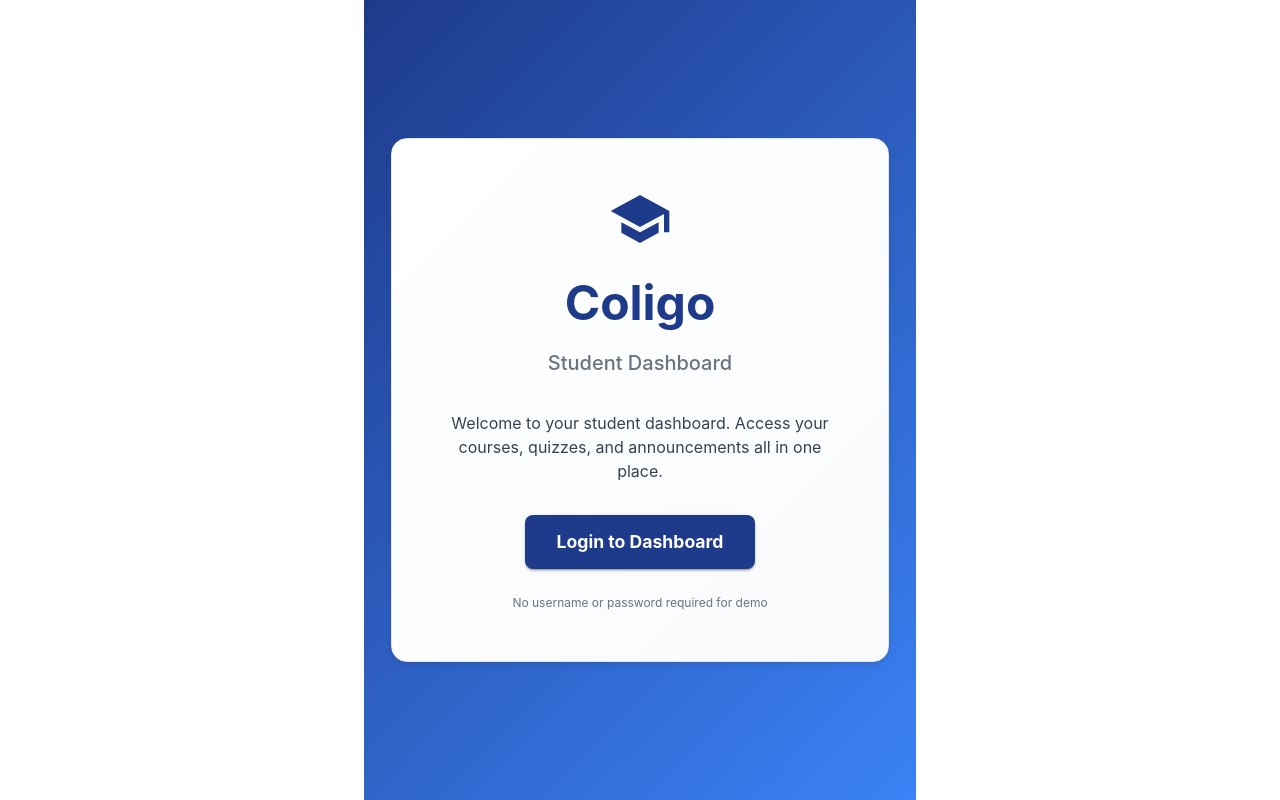
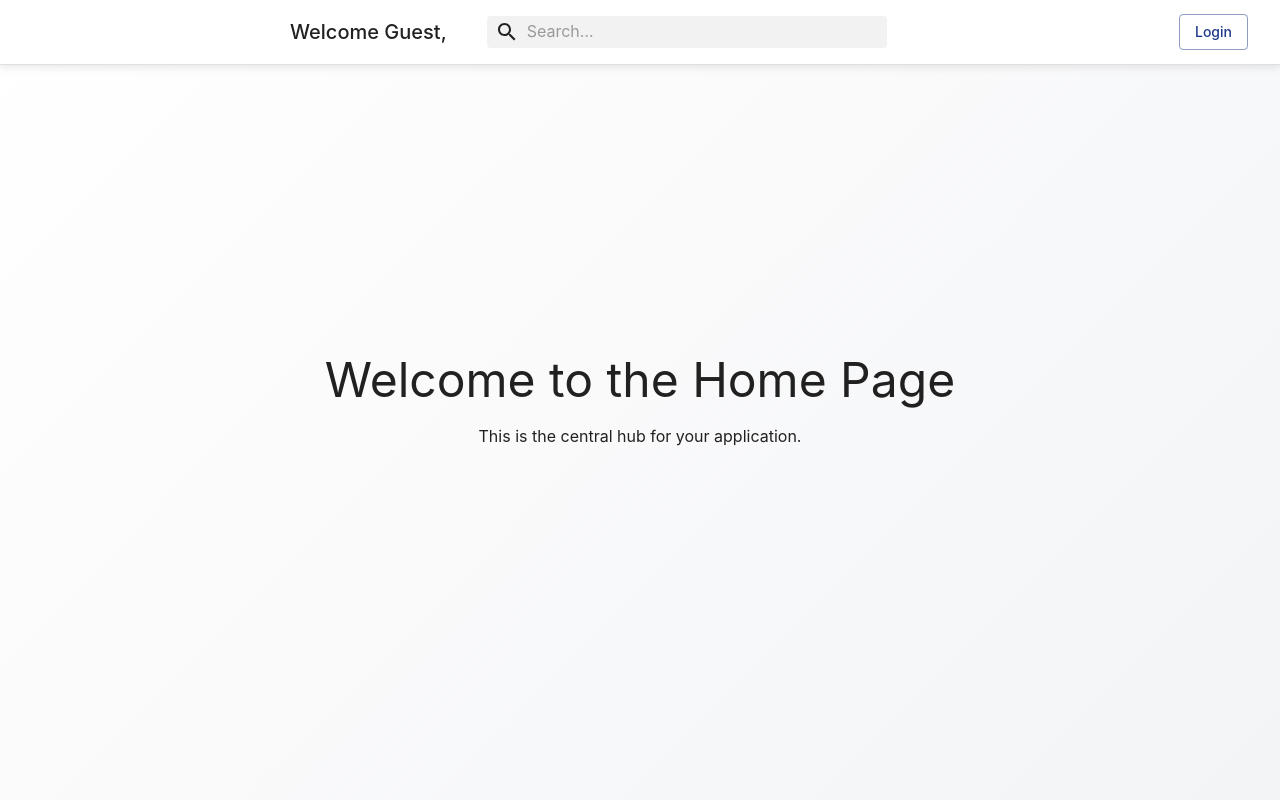
Before and after one commit to Esraa-mohamed1/Anyware-Elearning-ReactDash, a React (Create React App) app: page / in a window 1280 px wide. Built offline with nearby package versions, Linux system fonts and the light colour scheme; no server answers.

Commit message:
added the header to the home page and dashboard, added the logo to the header, and made some style changes

```diff
--- a/src/App.tsx
+++ b/src/App.tsx
@@ -5,7 +5,7 @@ import { ThemeProvider, createTheme } from '@mui/material/styles';
 import CssBaseline from '@mui/material/CssBaseline';
 import { store } from './store';
 import RequireAuth from './components/common/RequireAuth';
-import LoginPage from './features/auth/LoginPage';
+import HomePage from './features/home/HomePage';
 import Dashboard from './features/dashboard/Dashboard';
 import AnnouncementsPage from './features/announcements/AnnouncementsPage';
 import QuizzesPage from './features/quizzes/QuizzesPage';
@@ -40,7 +40,9 @@ function App() {
         <CssBaseline />
         <Router>
           <Routes>
-            <Route path="/" element={<LoginPage />} />
+            {/* Home page now shows Header + Login/Logout button */}
+            <Route path="/" element={<HomePage />} />
+
             <Route
               path="/dashboard"
               element={
@@ -65,7 +67,8 @@ function App() {
                 </RequireAuth>
               }
             />
-            {/* Redirect all undefined routes to the home page */}
+
+            {/* Redirect any unknown route to home */}
             <Route path="*" element={<Navigate to="/" replace />} />
           </Routes>
         </Router>
--- a/src/components/layout/Header.tsx
+++ b/src/components/layout/Header.tsx
@@ -3,109 +3,119 @@ import {
   AppBar,
   Toolbar,
   Typography,
-  InputBase,
+  Box,
+  IconButton,
   Badge,
   Avatar,
-  Box,
-  styled,
+  Button,
+  InputBase,
 } from '@mui/material';
-import {
-  Search as SearchIcon,
-  Notifications as NotificationsIcon,
-  Mail as MailIcon,
-} from '@mui/icons-material';
+import { Notifications, Mail, Search } from '@mui/icons-material';
+import { styled, alpha } from '@mui/material/styles';
 import { useAuth } from '../../hooks/useAuth';
+import { useNavigate } from 'react-router-dom';
 
-const drawerWidth = 240;
+const StyledAppBar = styled(AppBar)(({ theme }) => ({
+  backgroundColor: theme.palette.background.paper,
+  color: theme.palette.text.primary,
+  boxShadow: '0px 2px 8px rgba(0,0,0,0.1)',
+  borderBottom: `1px solid ${theme.palette.divider}`,
+}));
 
-const StyledAppBar = styled(AppBar)({
-  width: `calc(100% - ${drawerWidth}px)`,
-  marginLeft: drawerWidth,
-  backgroundColor: 'white',
-  color: '#374151',
-  boxShadow: '0 1px 3px rgba(0,0,0,0.1)',
-});
+const StyledToolbar = styled(Toolbar)(() => ({
+  paddingLeft: '290px !important',
+  paddingRight: '16px !important',
+  minHeight: 64,
+}));
 
-const Search = styled('div')(({ theme }) => ({
+const SearchBox = styled('div')(({ theme }) => ({
   position: 'relative',
   borderRadius: theme.shape.borderRadius,
-  backgroundColor: '#f3f4f6',
-  marginRight: theme.spacing(2),
-  marginLeft: 0,
+  backgroundColor: alpha(theme.palette.common.black, 0.05),
+  '&:hover': {
+    backgroundColor: alpha(theme.palette.common.black, 0.1),
+  },
+  marginLeft: theme.spacing(2),
   width: '100%',
-  [theme.breakpoints.up('sm')]: {
-    marginLeft: theme.spacing(3),
-    width: 'auto',
-  },
+  maxWidth: 400,
+  display: 'flex',
+  alignItems: 'center',
+  paddingLeft: theme.spacing(1),
 }));
 
-const SearchIconWrapper = styled('div')(({ theme }) => ({
-  padding: theme.spacing(0, 2),
-  height: '100%',
-  position: 'absolute',
-  pointerEvents: 'none',
-  display: 'flex',
-  alignItems: 'center',
-  justifyContent: 'center',
-  color: '#6b7280',
-}));
-
-const StyledInputBase = styled(InputBase)(({ theme }) => ({
-  color: 'inherit',
-  '& .MuiInputBase-input': {
-    padding: theme.spacing(1, 1, 1, 0),
-    paddingLeft: `calc(1em + ${theme.spacing(4)})`,
-    transition: theme.transitions.create('width'),
-    width: '100%',
-    [theme.breakpoints.up('md')]: {
-      width: '20ch',
-    },
-  },
+const StyledInput = styled(InputBase)(({ theme }) => ({
+  marginLeft: theme.spacing(1),
+  flex: 1,
 }));
 
 const Header: React.FC = () => {
-  const { user } = useAuth();
+  const { user, login, logout, isAuthenticated } = useAuth();
+  const navigate = useNavigate();
+
+  const handleLogin = () => {
+    login({ id: '1', name: 'Student', email: 'student@example.com' });
+    navigate('/dashboard');
+  };
+
+  const handleLogout = () => {
+    logout();
+    navigate('/');
+  };
 
   return (
     <StyledAppBar position="fixed">
-      <Toolbar>
-        <Typography variant="h6" component="div" sx={{ flexGrow: 0, mr: 3 }}>
-          Welcome {user?.name || 'Student'},
+      <StyledToolbar>
+        {/* Welcome message */}
+        <Typography variant="h6" component="div" sx={{ mr: 3 }}>
+          Welcome {user?.name || 'Guest'},
         </Typography>
 
-        <Search>
-          <SearchIconWrapper>
-            <SearchIcon />
-          </SearchIconWrapper>
-          <StyledInputBase
-            placeholder="Search..."
-            inputProps={{ 'aria-label': 'search' }}
-          />
-        </Search>
+        {/* Search box */}
+        <SearchBox>
+          <Search />
+          <StyledInput placeholder="Search…" />
+        </SearchBox>
 
         <Box sx={{ flexGrow: 1 }} />
 
-        <Box sx={{ display: 'flex', alignItems: 'center', gap: 2 }}>
-          <Badge badgeContent={1} color="error">
-            <NotificationsIcon sx={{ color: '#6b7280', cursor: 'pointer' }} />
-          </Badge>
+        {/* Login / Logout */}
+        {!isAuthenticated ? (
+          <Button
+            variant="outlined"
+            color="primary"
+            onClick={handleLogin}
+            sx={{ mr: 2 }}
+          >
+            Login
+          </Button>
+        ) : (
+          <Button
+            variant="outlined"
+            color="primary"
+            onClick={handleLogout}
+            sx={{ mr: 2 }}
+          >
+            Logout
+          </Button>
+        )}
 
-          <Badge badgeContent={3} color="error">
-            <MailIcon sx={{ color: '#6b7280', cursor: 'pointer' }} />
-          </Badge>
-
-          <Avatar
-            sx={{
-              width: 40,
-              height: 40,
-              bgcolor: '#1e3a8a',
-              cursor: 'pointer'
-            }}
-          >
-            {user?.name?.charAt(0) || 'S'}
-          </Avatar>
-        </Box>
-      </Toolbar>
+        {/* Icons when logged in */}
+        {isAuthenticated && (
+          <Box sx={{ display: 'flex', alignItems: 'center', gap: 2 }}>
+            <IconButton color="inherit">
+              <Badge badgeContent={4} color="error">
+                <Mail />
+              </Badge>
+            </IconButton>
+            <IconButton color="inherit">
+              <Badge badgeContent={17} color="error">
+                <Notifications />
+              </Badge>
+            </IconButton>
+            <Avatar alt={user?.name || 'Student'} src="/static/images/avatar/1.jpg" />
+          </Box>
+        )}
+      </StyledToolbar>
     </StyledAppBar>
   );
 };
--- a/src/components/layout/Sidebar.tsx
+++ b/src/components/layout/Sidebar.tsx
@@ -102,20 +102,7 @@ const Sidebar: React.FC = () => {
         </List>
         <Box sx={{ mt: 'auto', p: 2, textAlign: 'center' }}>
           {/* Language Switcher Buttons */}
-          <Button
-            variant="contained"
-            onClick={() => changeLanguage('en')}
-            sx={{ textTransform: 'none', mb: 1 }}
-          >
-            English
-          </Button>
-          <Button
-            variant="contained"
-            onClick={() => changeLanguage('ar')}
-            sx={{ textTransform: 'none' }}
-          >
-            العربية
-          </Button>
+
         </Box>
       </Box>
     </StyledDrawer>
--- a/src/features/dashboard/Dashboard.tsx
+++ b/src/features/dashboard/Dashboard.tsx
@@ -8,6 +8,7 @@ import Layout from '../../components/layout/Layout';
 import ExamCard from '../../components/ui/ExamCard';
 import AnnouncementsCard from '../../components/ui/AnnouncementsCard';
 import QuizzesCard from '../../components/ui/QuizzesCard';
+import Header from '../../components/layout/Header';
 
 const Dashboard: React.FC = () => {
   const dispatch = useDispatch<AppDispatch>();
@@ -24,21 +25,29 @@ const Dashboard: React.FC = () => {
   }, [dispatch]);
 
   return (
+    <>
+      {/* Header ثابت فوق */}
+      <Header />
+
+      {/* محتوى الـ Dashboard */}
       <Layout>
-      <Container maxWidth="xl" sx={{ py: 0 }}>
-        <Box sx={{
+        <Container maxWidth="xl" sx={{ py: 0, mt: 8 }}>
+          <Box
+            sx={{
               display: 'flex',
               flexDirection: { xs: 'column', lg: 'row' },
               gap: { xs: 2, md: 3 },
-          mt: { xs: 1, md: 2 }
-        }}>
+            }}
+          >
             {/* Left Column */}
             <Box sx={{ flex: { lg: 2 } }}>
-            <Box sx={{
+              <Box
+                sx={{
                   display: 'flex',
                   flexDirection: 'column',
-              gap: { xs: 2, md: 3 }
-            }}>
+                  gap: { xs: 2, md: 3 },
+                }}
+              >
                 {/* Exam Card */}
                 <Box>
                   <ExamCard />
@@ -58,6 +67,7 @@ const Dashboard: React.FC = () => {
           </Box>
         </Container>
       </Layout>
+    </>
   );
 };
 
--- a/src/features/home/HomePage.tsx
+++ b/src/features/home/HomePage.tsx
@@ -1,8 +1,11 @@
 import React from 'react';
 import { Box, Typography } from '@mui/material';
+import Header from '../../components/layout/Header';
 
 const HomePage: React.FC = () => {
   return (
+    <>
+      <Header />
       <Box
         sx={{
           minHeight: '100vh',
@@ -22,6 +25,7 @@ const HomePage: React.FC = () => {
           This is the central hub for your application.
         </Typography>
       </Box>
+    </>
   );
 };
 
```
Also changed, not shown: src/assets/elaernin.png (added). Lines whose indentation alone changed are shown as unchanged.
